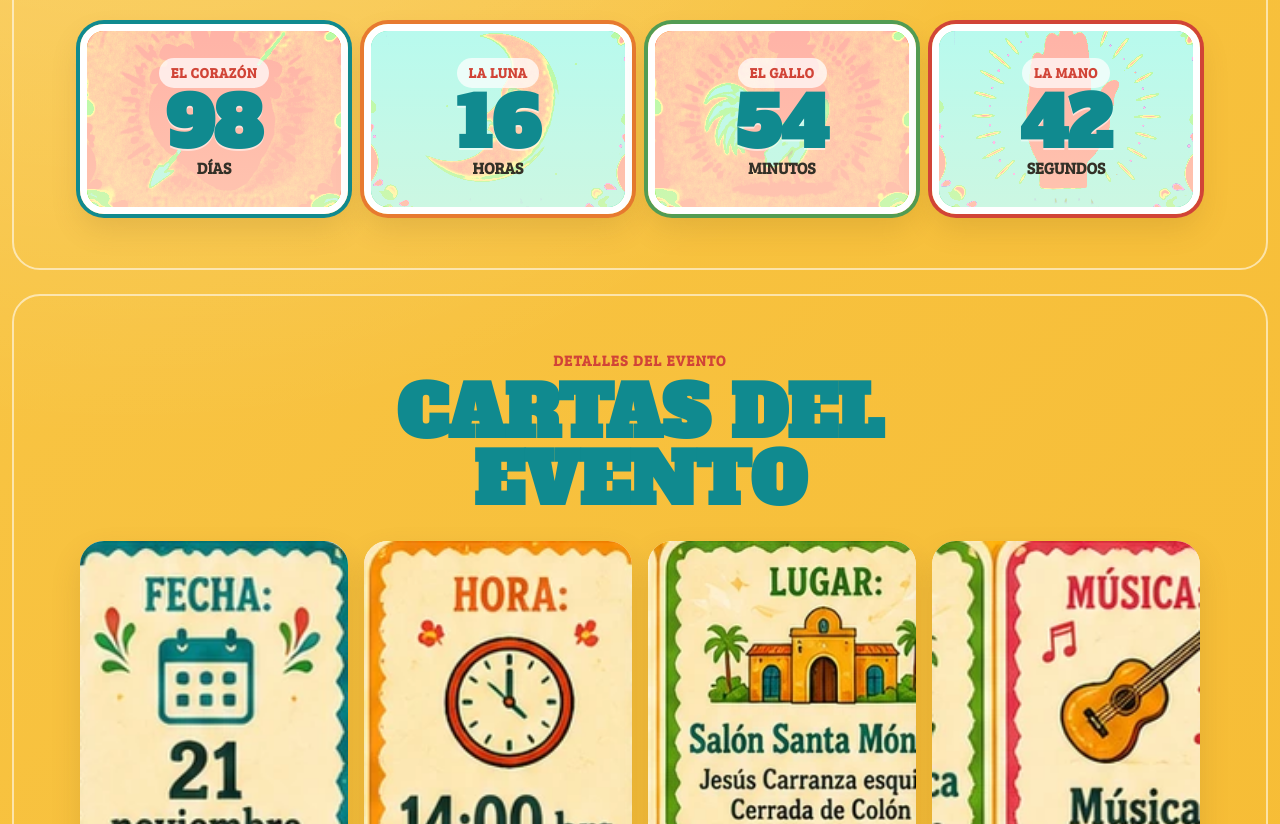
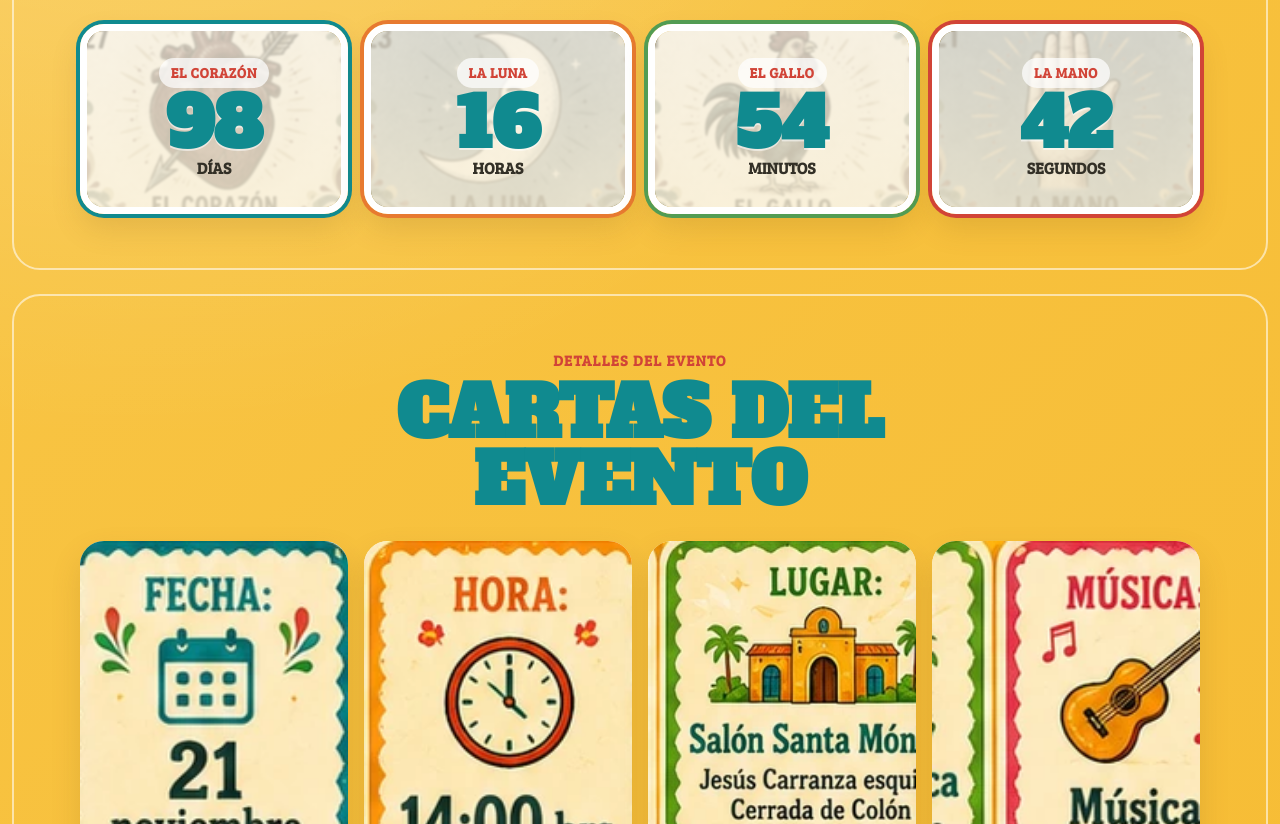
Before and after one commit to ariadnacerisier-ai/Fiesta-familia-Perez, a website built with Vite: page index.html in a window 1280 px wide. Shown: the part 916-1740 px from the top of the page. Built offline with nearby package versions, Linux system fonts and the light colour scheme.

Commit message:
Adjust filter saturation for background image

```diff
--- a/css/style.css
+++ b/css/style.css
@@ -324,7 +324,7 @@ h2 {
   background-image: var(--card-image);
   background-size: cover;
   background-position: center;
-  filter: blur(1px) saturate(85);
+  filter: blur(1px) saturate(0.15);
   transform: scale(1.12);
 }
 .count-card__veil {
```
